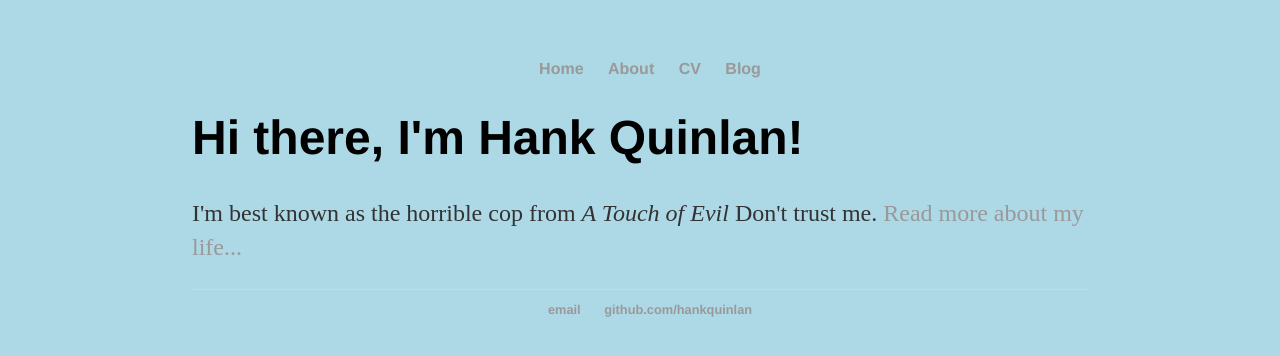
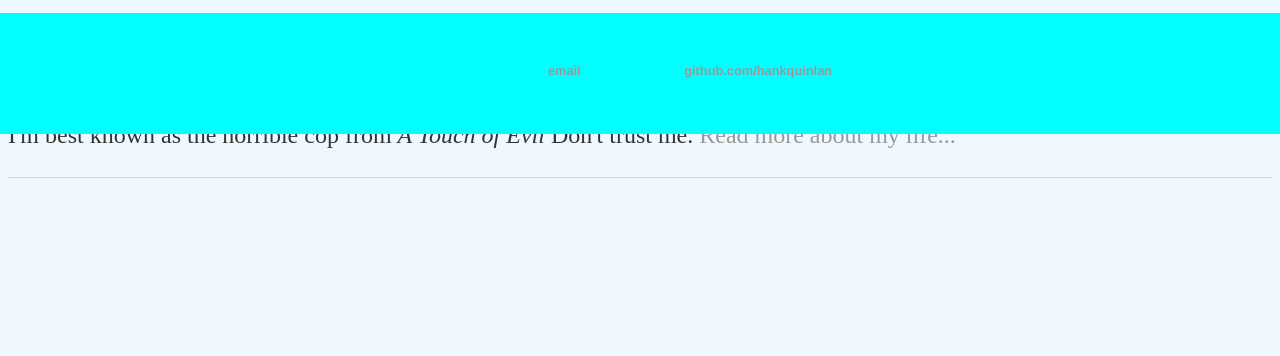
Before and after one commit to aprildenise/aprildenise.github.io, a Jekyll site: the page built from index.html, in a window 1280 px wide. Shown: the top 356 px of the page. Built offline with Jekyll 4.4.1, drawn with Linux system fonts in a browser that asks for light colours.

Commit message:
Update main.css

```diff
--- a/css/main.css
+++ b/css/main.css
@@ -1,23 +1,32 @@
 
 /* Main body */
 body {
-    margin: 60px auto;
-    width: 70%;
-    background-color: lightblue;
+    width: auto;
+    background-color: aliceblue;
 }
 
-/* Navigation bar TEST */
+/* Navigation bar */
 nav ul, footer ul {
     font-family:'Helvetica', 'Arial', 'Sans-Serif';
     text-align: center;
     list-style: none;
-    font-weight: bold;
+    background-color: aqua;
+    position: fixed;
+    top: 0;
+    left: 0;
+    padding: 50px;
+    width:100%;
 }
 
 /* Links in the navigation bar */
 nav ul li, footer ul li {
     display: inline;
-    margin-right: 20px;
+    padding: 50px;
+    font-weight: bold;
+}
+
+content{
+    background-color: aquamarine;
 }
 
 /* All links */
@@ -30,52 +39,20 @@
 a:hover {
     text-decoration: underline;
 }
-
-
-/* Scrollbar
-::-webkit-scrollbar {
-    height: 10px;
-    width: 10px;
-    background: black;
-}
-::-webkit-scrollbar-thumb {
-    border-radius: 100px;
-    border: 4px solid;
-    background: white;
-}
-::selection {
-    color: blue;
-    background: white;
-}
-::-moz-selection {
-    color: blue;
-    background: white;
-}
-::-webkit-selection {
-    color: blue;
-    background: white;
-}
-*/
-
-
-/* Extra fonts */
 h1 {
     font-size: 3em;
     font-family:'Helvetica', 'Arial', 'Sans-Serif';
 }
-
 p {
     font-size: 1.5em;
     line-height: 1.4em;
     color: #333;
 }
-
 footer {
     border-top: 1px solid #d5d5d5;
     font-size: .8em;
 }
 
-/* Posts */
 ul.posts {
     margin: 20px auto 40px;
     font-size: 1.5em;
```
